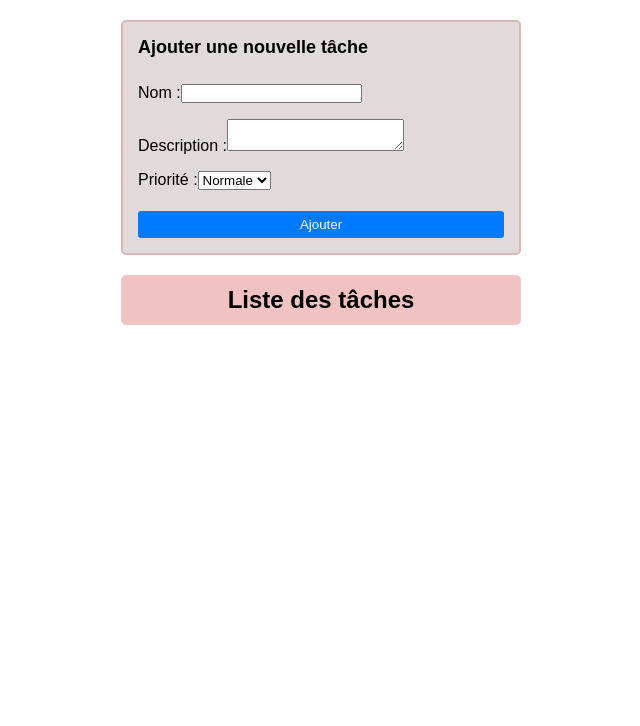
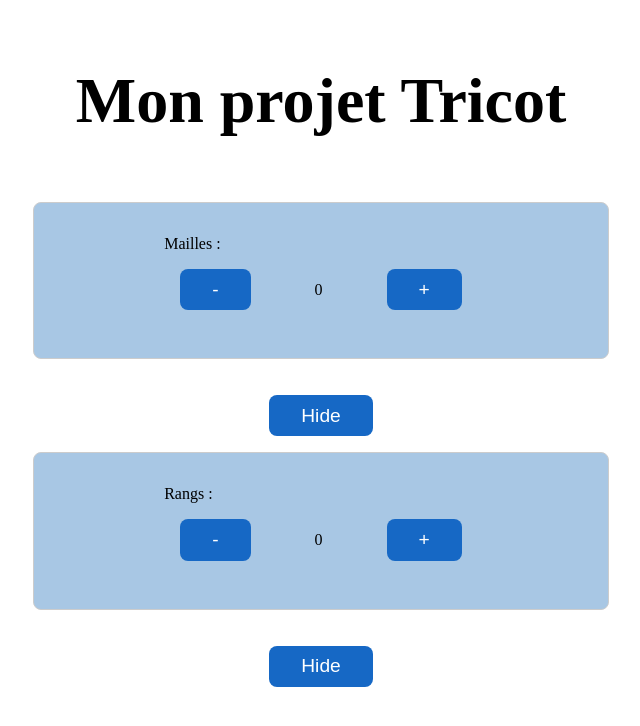
Before and after one commit to mechhidanfaouzia93-jpg/react, a React (Vite) app: page / in a window 1280 px wide. Shown: the top 726 px of the page, without its empty margins (319-959 px from the left). Built offline with nearby package versions, Linux system fonts and the light colour scheme.

Commit message:
dossier cycle de la vie useEffect

```diff
--- a/src/App.jsx
+++ b/src/App.jsx
@@ -1,6 +1,8 @@
 
 import './App.css'
 import { TodoForm } from './exos/TodoForm'
+import { LaVie } from './domos/8_Cycle_De_Vie/LaVie'
+import { ProjetTricot } from './exos/1_Creation_Composant/projet'
 
 
 
@@ -62,7 +64,12 @@ function App() {
 
 {/* <Demo7 /> */}
 
-<TodoForm />
+{/* <TodoForm /> */}
+
+{/* <LaVie /> */}
+
+<ProjetTricot />
+
 
     </>
   )
--- /dev/null
+++ b/src/domos/8_Cycle_De_Vie/EtreSpecial.jsx
@@ -0,0 +1,23 @@
+import { useEffect, useState } from "react"
+
+export const EtreSpecial = ()=>{
+    const [ age, setAge ] = useState(0);
+    const [anniversaires, setAnniversaires] = useState(0);
+// useEffect prend deux parametre
+// la fonction à exicuter quand le useEfect à se déclencher
+// les dépendances qui autorisent le useEffect à déclenché
+    useEffect(() =>{
+        setAge( prev => prev + 1)
+        // setEtreAnniversaire(false)
+        console.log('L\'être spécial est "né" ');
+        return ()=>{
+            console.log('L\'être spécial est "mort" ');
+        }
+    }, [ anniversaires])
+    return (
+        <div>
+            Ma maman elle dit je suis chpéchial, j'ai {age} ans
+            <button  onClick={()=> setAnniversaires (prev => prev+1)}>C'est mon anniversaire</button>
+        </div>
+    )
+}
--- /dev/null
+++ b/src/domos/8_Cycle_De_Vie/EtreVivant.jsx
@@ -0,0 +1,28 @@
+import { useEffect } from "react";
+
+export const EtreVivant = (props)=>{
+    const { etre } = props;
+// useEffect est une fonction qui se déclenche quant le composant apparait à l'ecran et qui déclenche la fontion mise en parametre
+// cette fonction est la fonction exécutée quand notre composant prend vie (quand il apparait à l'écran)
+    useEffect(()=>{
+        console.log(etre.id + 'est né')
+        return  ()=> {
+            console.log(etre.id + 'est mort')
+        }
+    })
+
+    // DANS cette fonction
+    return (
+        <div>
+            {
+                etre.type === 'Humain' && '👩‍🦰'
+            }
+            {
+                etre.type === 'Animal' && '😽'
+            }
+            {
+                etre.type === 'Bactérie' && '🦠'
+            }
+        </div>
+    )
+}
--- /dev/null
+++ b/src/domos/8_Cycle_De_Vie/LaVie.jsx
@@ -0,0 +1,38 @@
+import { useState } from "react";
+import { EtreVivant } from "./EtreVivant";
+import { EtreSpecial } from "./EtreSpecial";
+
+
+
+export const LaVie =() =>{
+    const [ etreVivants, setEtreVivants ] = useState([]);
+
+    const [ monterEtreSpecial, setMonter ]= useState(false)
+
+    const types = ['Humain', 'Animal', 'Bactérie']
+
+    const naissance = ()=>{
+        const nouvelEtre ={
+            id : Date.now(),
+            type : types[Math.floor (Math.random()*3)]
+        }
+        setEtreVivants([...etreVivants, nouvelEtre ])
+    }
+
+    return (
+        <div>
+            <h2>C'est l'histoiiiiiire de la vie </h2>
+            <button  onClick={naissance}>Faire naitre quelque chose</button>
+            {
+                etreVivants.map( etre =><EtreVivant key= {etre.id} etre={etre} />)
+            }
+
+            <h3>L'être spécial dont personne ne veut : (aka: ne faites jamais ça)</h3>
+            <button onClick={()=>{setMonter(!monterEtreSpecial)}}>Afficher/cacher</button>
+            {
+                monterEtreSpecial && <EtreSpecial />
+            }
+
+        </div>
+    )
+}
--- /dev/null
+++ b/src/exos/1_Creation_Composant/Projet.jsx
@@ -0,0 +1,51 @@
+
+import { useState } from "react";
+import { Compteur } from "./compteur";
+
+
+
+
+export const ProjetTricot = () => {
+
+    const [compteur1, setCompteur1] = useState(true);
+
+    const [compteur2, setCompteur2] = useState(true);
+
+
+    return (
+        <div className="flex flex-col justify-center items-center ">
+            <h2 className="h2">Mon projet Tricot</h2>
+
+            <div className="card">
+                <div className="flex flex-row gap-3">
+                    {/* <p>Mailles : </p> */}
+                    {compteur1 && <Compteur name="Mailles" />}
+                </div>
+
+            </div>
+            <div>
+                    <button className="button" onClick={() => setCompteur1(!compteur1)}>
+                        {compteur1 ? 'Hide' : 'Show'}
+                    </button>
+                </div>
+            <div className="card">
+                {/* <p>Rangs : </p> */}
+                {compteur2 && <Compteur name="Rangs" />}
+
+
+            </div>
+                <button className="button" onClick={() => setCompteur2(!compteur2)}>
+                    {compteur2 ? 'Hide' : 'Show'}
+                </button>
+        </div>
+    )
+}
+
+// const [compteurs, setCompteurs] = useState([
+// {
+//     id: 1,
+//     name: 'Mailles',
+//     isVisible : true
+// }
+//{
+//id : 2, name : rangs, isVisisble: true}])
--- /dev/null
+++ b/src/exos/1_Creation_Composant/compteur.jsx
@@ -0,0 +1,39 @@
+import { useEffect, useState } from "react";
+
+import style from './compteur.module.css'
+
+
+export const Compteur = (props)=>{
+    const { name} = props;
+
+    const [count, setCount] = useState(0);
+
+    useEffect(() =>{
+        const savedValue = localStorage.getItem(name);
+
+        if(savedValue !== null){
+            setCount(+savedValue);
+        }
+    }, [name]);
+
+    useEffect(()=>{
+        localStorage.setItem(name, count);
+    }, [name, count])
+
+
+    return (
+        <div >
+
+
+                    <p>{name} :</p>
+
+                    <div className="flex flex-row justify-center items-center gap-3">
+                    <button  className="button" onClick={()=>{ if (count>0){
+                        setCount(count - 1)
+                    }}}>-</button>
+                        <p>{count}</p>
+                    <button className="button"  onClick={()=>setCount(Math.max(0,count +1))}>+</button>
+                </div>
+            </div>
+    )
+}
--- /dev/null
+++ b/src/exos/1_Creation_Composant/compteur.module.css
@@ -0,0 +1,17 @@
+  .compt {
+    border: 2px solid green;
+    padding: 1rem;
+    display: flex;
+    flex-wrap: wrap;
+    align-items: center;
+    justify-content: center;
+    gap: 2rem;
+    max-width : 50%
+  };
+  .show{
+    display: flex;
+    flex-direction: row;
+    gap: 1rem;
+    justify-content: center;
+    align-items: center;
+  }
--- a/src/index.css
+++ b/src/index.css
@@ -54,7 +54,7 @@
 }
 
 .button {
-    padding: 1rem 2rem;
+    padding: 0.6rem 2rem;
     border: none;
     background-color: rgb(22, 104, 197);
     color: white;
@@ -62,18 +62,18 @@
     cursor: pointer;
     border-radius: 0.5rem;
     transition: background-color 0.3s ease;
-    margin-left: 3rem;
+    margin: 1rem;
 }
 
 .card {
     display: flex;
-    flex-direction: column;
+    flex-direction: row;
     justify-content: center;
     align-items: center;
     padding: 2rem;
     border: 1px solid #ccc;
     margin-bottom: 20px;
-    width: 400px;
+    width: 50%;
     border-radius: 8px;
     background-color: rgb(168, 199, 228);
 
```
Also changed, not shown: src/exos/TodoForm.jsx (+11 -0 lines), 1 other file (tests, documents, lock files or other folders).
